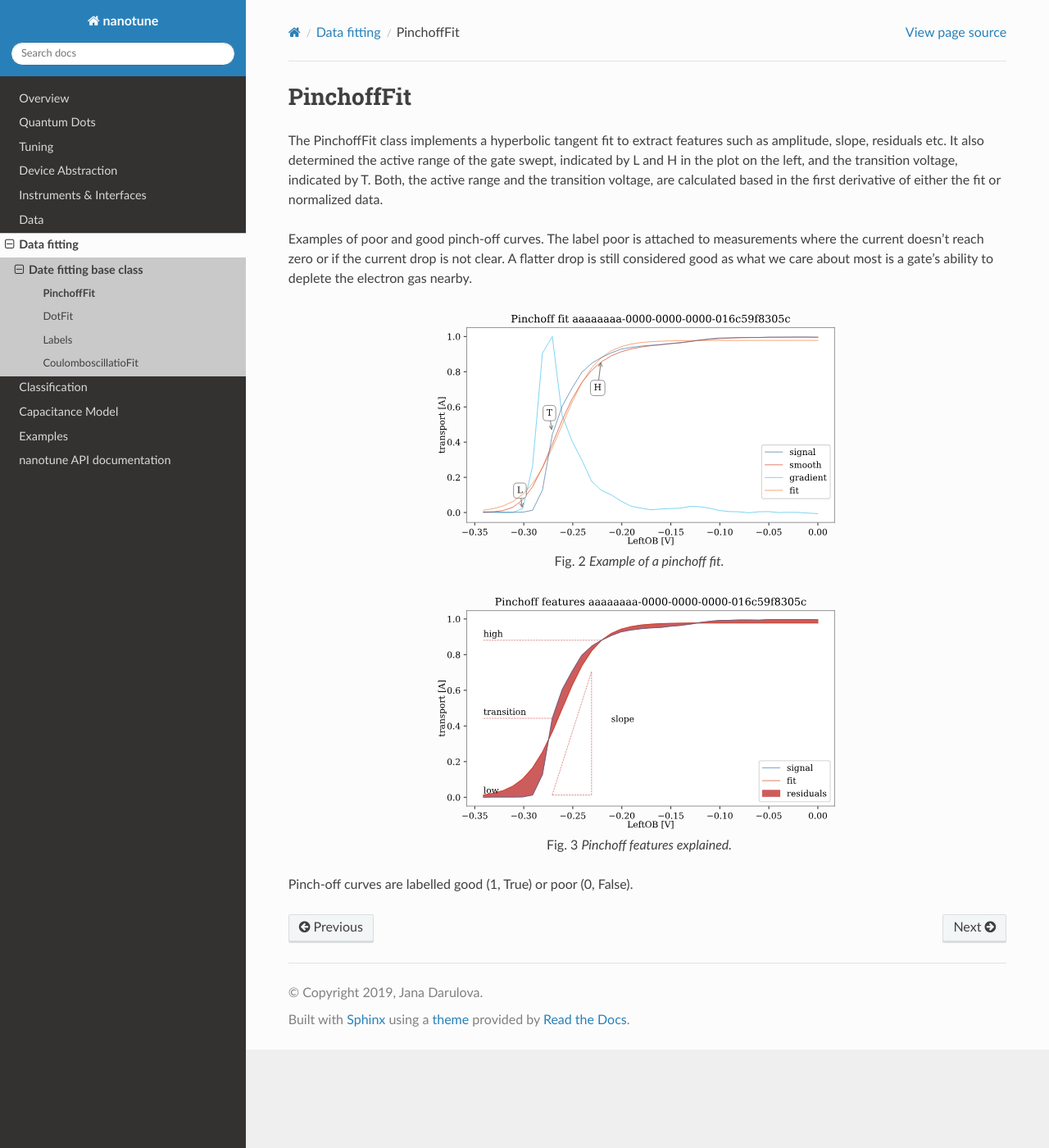
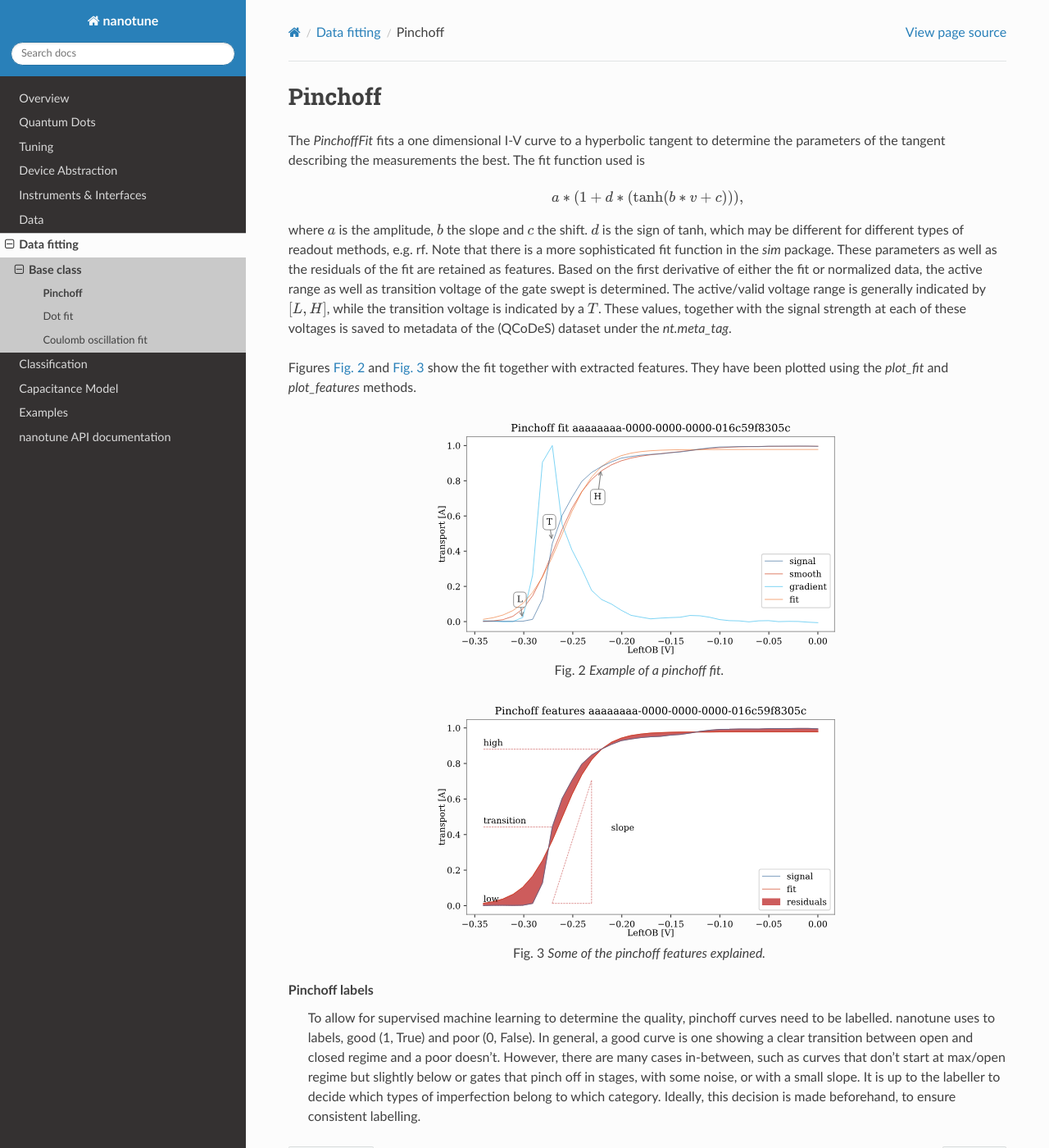
Before and after one commit to microsoft/nanotune, a Sphinx documentation site: the page built from docs/fit/pinchofffit.rst, in a window 1280 px wide and 1400 px high. Shown: the whole window at 82% size. Built offline with Sphinx 7.4.7 and the Read the Docs theme 2.0.0, drawn with Linux system fonts in a browser that asks for light colours; pages that are not in the unit, such as notebooks, are missing from menus; the version number could not be read and is left out.

Commit message:
Finish editing data fitting

```diff
--- a/docs/fit/pinchofffit.rst
+++ b/docs/fit/pinchofffit.rst
@@ -1,19 +1,31 @@
-PinchoffFit
------------
+.. _pinchoff:
 
-The PinchoffFit class implements a hyperbolic tangent fit to extract features
-such as amplitude, slope, residuals etc. It also determined the active range of
-the gate swept, indicated by L and H in the plot on the left, and the
-transition voltage, indicated by T. Both, the active range and the transition
-voltage, are calculated based in the first derivative of either the fit or
-normalized data.
+Pinchoff
+--------
 
+The `PinchoffFit` fits a one dimensional I-V curve to a hyperbolic tangent to
+determine the parameters of the tangent describing the measurements the best.
+The fit function used is
 
+.. math::
 
-Examples of poor and good pinch-off curves. The label poor is attached to
-measurements where the current doesn't reach zero or if the current drop is
-not clear. A flatter drop is still considered good as what we care about most
-is a gate's ability to deplete the electron gas nearby.
+    a * (1 + d * (\tanh(b * v + c))),
+
+where :math:`a` is the amplitude, :math:`b` the slope and :math:`c` the shift.
+:math:`d` is the sign of tanh, which may be different for different types of
+readout methods, e.g. rf. Note that there is a more sophisticated fit function
+in the `sim` package.
+These parameters as well as the residuals of the fit are retained as features.
+Based on the first derivative of either the fit or normalized data, the active
+range as well as transition voltage of the gate swept is determined. The
+active/valid voltage range is generally indicated by :math:`[L, H]`, while
+the transition voltage is indicated by a :math:`T`. These values, together with
+the signal strength at each of these voltages is saved to metadata of the
+(QCoDeS) dataset under the `nt.meta_tag`.
+
+Figures :numref:`pinchoff_fit` and :numref:`pinchoff_features` show the fit
+together with extracted features. They have been plotted using the `plot_fit`
+and `plot_features` methods.
 
 .. _pinchoff_fit:
 .. figure:: ./figs/pinchofffit_aaaaaaaa-0000-0000-0000-016c59f8305c.svg
@@ -29,6 +41,15 @@ is a gate's ability to deplete the electron gas nearby.
     :align: center
     :width: 60.0%
 
-    Pinchoff features explained.
+    Some of the pinchoff features explained.
 
-Pinch-off curves are labelled good (1, True) or poor (0, False).
+
+Pinchoff labels
+    To allow for supervised machine learning to determine the quality, pinchoff
+    curves need to be labelled. nanotune uses to labels, good (1, True) and
+    poor (0, False). In general, a good curve is one showing a clear transition
+    between open and closed regime and a poor doesn't. However, there are many cases
+    in-between, such as curves that don't start at max/open regime but slightly below
+    or gates that pinch off in stages, with some noise, or with a small slope. It is up to the labeller to
+    decide which types of imperfection belong to which category. Ideally, this decision
+    is made beforehand, to ensure consistent labelling.
```
Also changed, not shown: docs/fit/coulomboscillationfit.rst (+12 -2 lines), docs/fit/dotfit.rst (+34 -39 lines), docs/fit/index.rst (+28 -12 lines), 1 other file.
